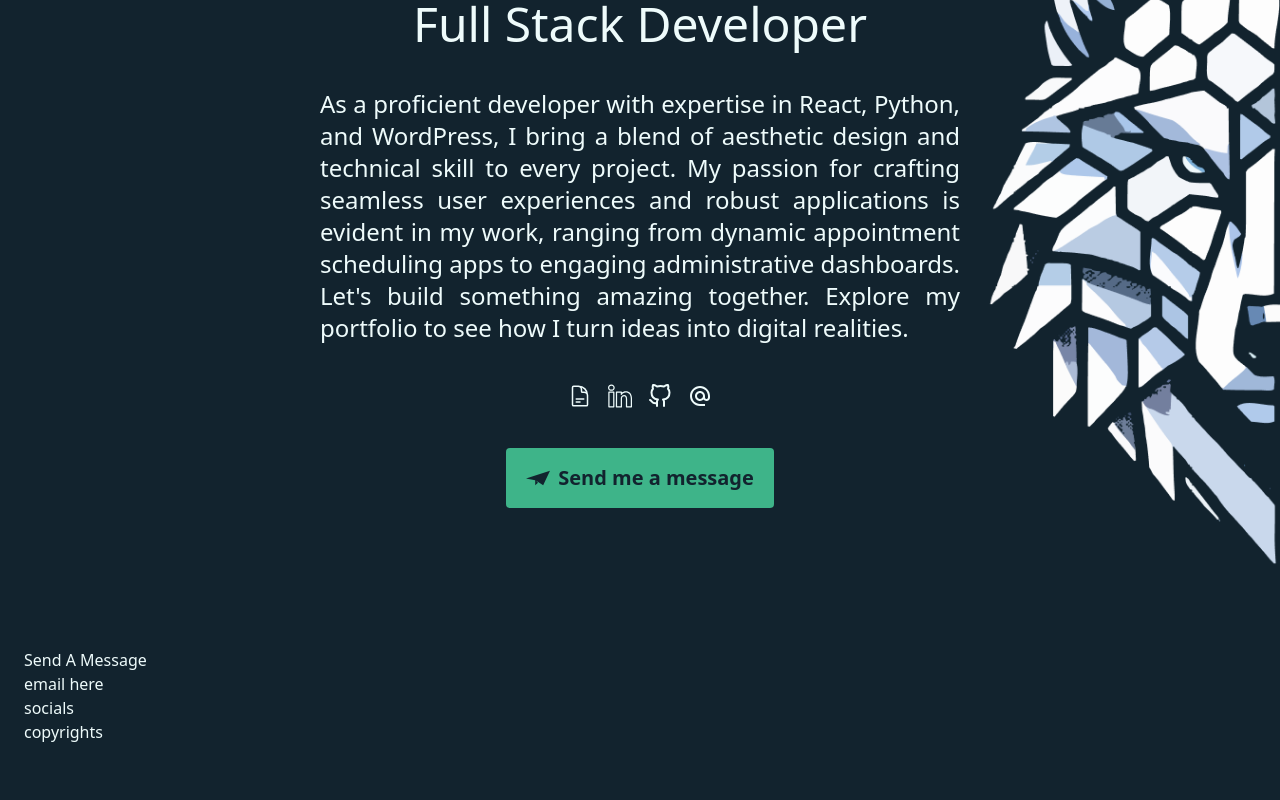
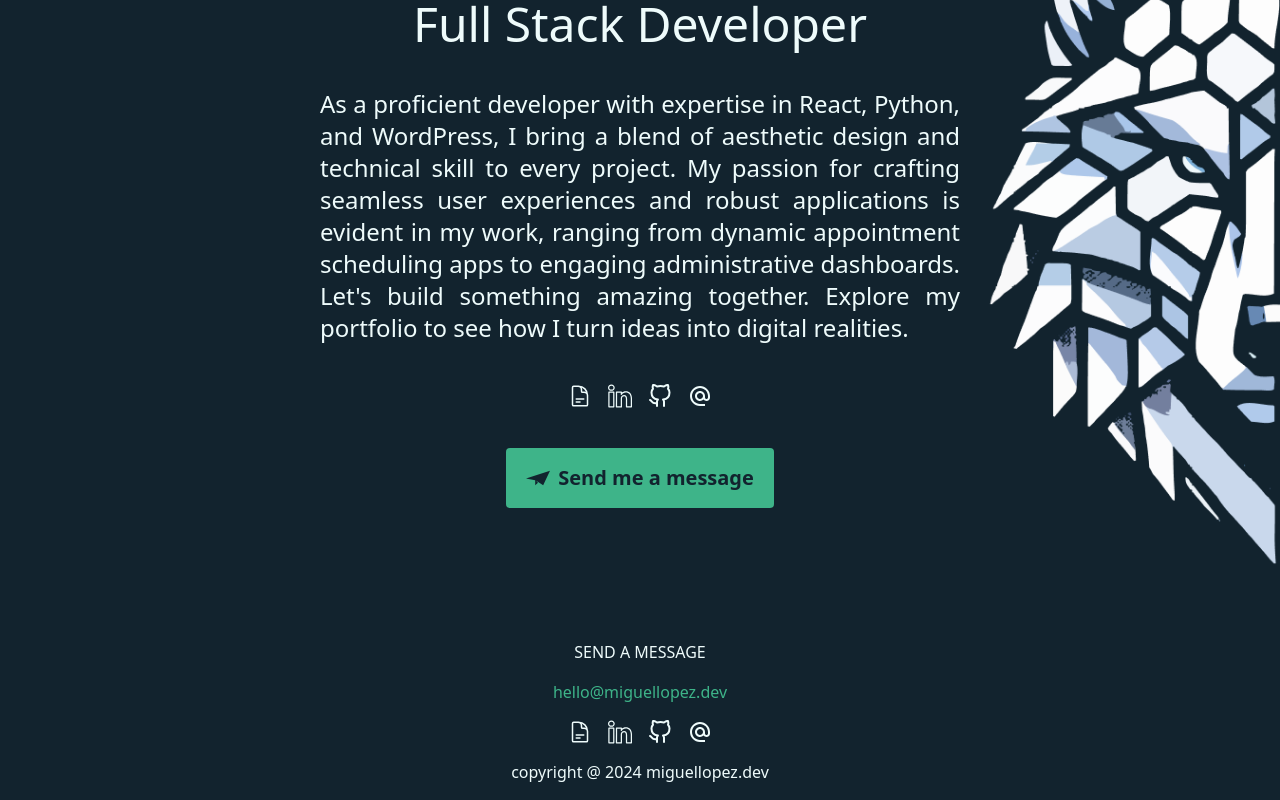
Before and after one commit to miguellopez-dev/miguellopez.dev, a Next.js app: page / in a window 1280 px wide. Shown: the part 256-1056 px from the top of the page. Before the commit the page ends 1024 px from the top, so only its background shows below. Built offline with nearby package versions, Linux system fonts and the light colour scheme.

Commit message:
Make Social component and finish footer

```diff
--- a/components/Footer/index.tsx
+++ b/components/Footer/index.tsx
@@ -1,11 +1,18 @@
+import Socials from '../Socials';
+
 const Footer = () => {
     return (
-        <footer className='flex items-center justify-between flex-wrap p-6'>
-            <div>
-                <h1>Send A Message</h1>
-                <p>email here</p>
-                <p>socials</p>
-                <p>copyrights</p>
+        <footer>
+            <div className='mx-auto w-1/2 flex flex-col items-center p-4 space-y-4'>
+                <h3 className='uppercase'>Send A Message</h3>
+                <a
+                    href={`mailto: 'hello@miguellopez.dev'`}
+                    className='text-ctaGreen hover:text-mediumPurple'
+                >
+                    hello@miguellopez.dev
+                </a>
+                <Socials />
+                <p>copyright @ 2024 miguellopez.dev</p>
             </div>
         </footer>
     );
--- /dev/null
+++ b/components/Socials/index.tsx
@@ -0,0 +1,18 @@
+import { HiOutlineDocumentText } from 'react-icons/hi2';
+import { SlSocialLinkedin } from 'react-icons/sl';
+import { FiGithub } from 'react-icons/fi';
+import { MdAlternateEmail } from 'react-icons/md';
+import { SiMinutemailer } from 'react-icons/si';
+
+const Socials = () => {
+    return (
+        <div className='flex space-x-4  text-2xl'>
+            <HiOutlineDocumentText className='transistion-colors duration-300 hover:text-ctaGreen ' />
+            <SlSocialLinkedin className='transistion-colors duration-300  hover:text-ctaGreen ' />
+            <FiGithub className='transistion-colors duration-300 hover:text-ctaGreen ' />
+            <MdAlternateEmail className='transistion-colors duration-300 hover:text-ctaGreen ' />
+        </div>
+    );
+};
+
+export default Socials;
--- a/package.json
+++ b/package.json
@@ -9,6 +9,7 @@
     "lint": "next lint"
   },
   "dependencies": {
+    "mailgo": "^0.12.2",
     "next": "14.0.4",
     "react": "^18",
     "react-dom": "^18",
```
Also changed, not shown: 1 other file (tests, documents, lock files or other folders).
